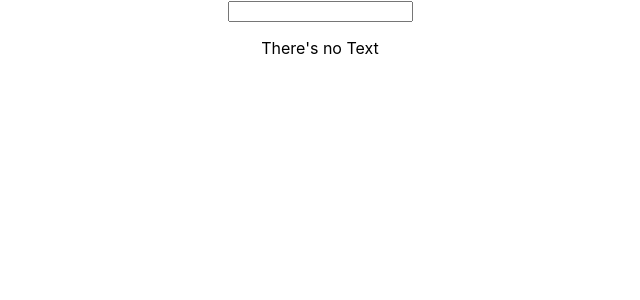
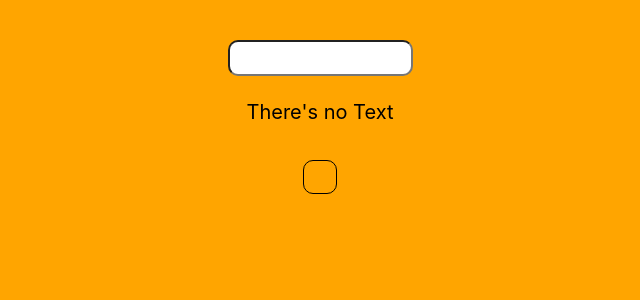
Before and after one commit to ciamac-da/react-simple-task-1, a React (Create React App) app: page / in a window 1280 px wide. Shown: the top 300 px of the page, without its empty margins (320-960 px from the left). Built offline with nearby package versions, Linux system fonts and the light colour scheme.

Commit message:
Verified by Marti4n v1.0.7

```diff
--- /dev/null
+++ b/src/components/Char/Char.js
@@ -0,0 +1,21 @@
+import React from "react";
+
+
+const Char = (props) => {
+    return (
+        <div
+        style={{
+            display: "inline-block",
+            textAlign: "center",
+            padding: "16px",
+            margin: "16px",
+            border: "1px solid black",
+            borderRadius:"10px"
+        }}
+        >
+
+        </div>
+     );
+}
+
+export default Char;
--- a/src/components/Validation/Validation.js
+++ b/src/components/Validation/Validation.js
@@ -3,10 +3,11 @@ import React from "react";
 
 const Validation = (props) => {
 
-    let validateText;
+    //let validateText;
+    let validateText= null
 
     if(props.inputLength > 25){
-      validateText =  "Text too long"
+      validateText =    "Text too long"
     }else if (props.inputLength <= 25 && props.inputLength > 15){
         validateText =  "Text long enough"
     }else if (props.inputLength <= 15 && props.inputLength > 0){
@@ -18,7 +19,7 @@ const Validation = (props) => {
 
     return (
     <div>
-      <p>{validateText}</p>
+      <p style={{fontSize:"20px"}}>{validateText}</p>
     </div> );
 }
 
--- a/src/containers/App.css
+++ b/src/containers/App.css
@@ -1,38 +1,14 @@
+body{
+  background-color: orange;
+
+}
+
 .App {
   text-align: center;
 }
 
-.App-logo {
-  height: 40vmin;
-  pointer-events: none;
+input{
+  margin-top: 40px;
+  height: 30px;
+  border-radius: 10px;
 }
-
-@media (prefers-reduced-motion: no-preference) {
-  .App-logo {
-    animation: App-logo-spin infinite 20s linear;
-  }
-}
-
-.App-header {
-  background-color: #282c34;
-  min-height: 100vh;
-  display: flex;
-  flex-direction: column;
-  align-items: center;
-  justify-content: center;
-  font-size: calc(10px + 2vmin);
-  color: white;
-}
-
-.App-link {
-  color: #61dafb;
-}
-
-@keyframes App-logo-spin {
-  from {
-    transform: rotate(0deg);
-  }
-  to {
-    transform: rotate(360deg);
-  }
-}
--- a/src/containers/App.js
+++ b/src/containers/App.js
@@ -1,5 +1,6 @@
 import React, {Component} from "react";
 import Validation from "../components/Validation/Validation";
+import Char from '../components/Char/Char';
 import './App.css';
 
 class App extends Component {
@@ -22,8 +23,9 @@ class App extends Component {
         type="text"
 
       />
-      <p>{this.state.userInput}</p>
+      <p style={{fontSize:"24px", fontWeight:"bolder"}}>{this.state.userInput}</p>
       <Validation inputLength={this.state.userInput.length} />
+      <Char />
     </div>
   );
   }
```
Also changed, not shown: 1 other file (tests, documents, lock files or other folders).
